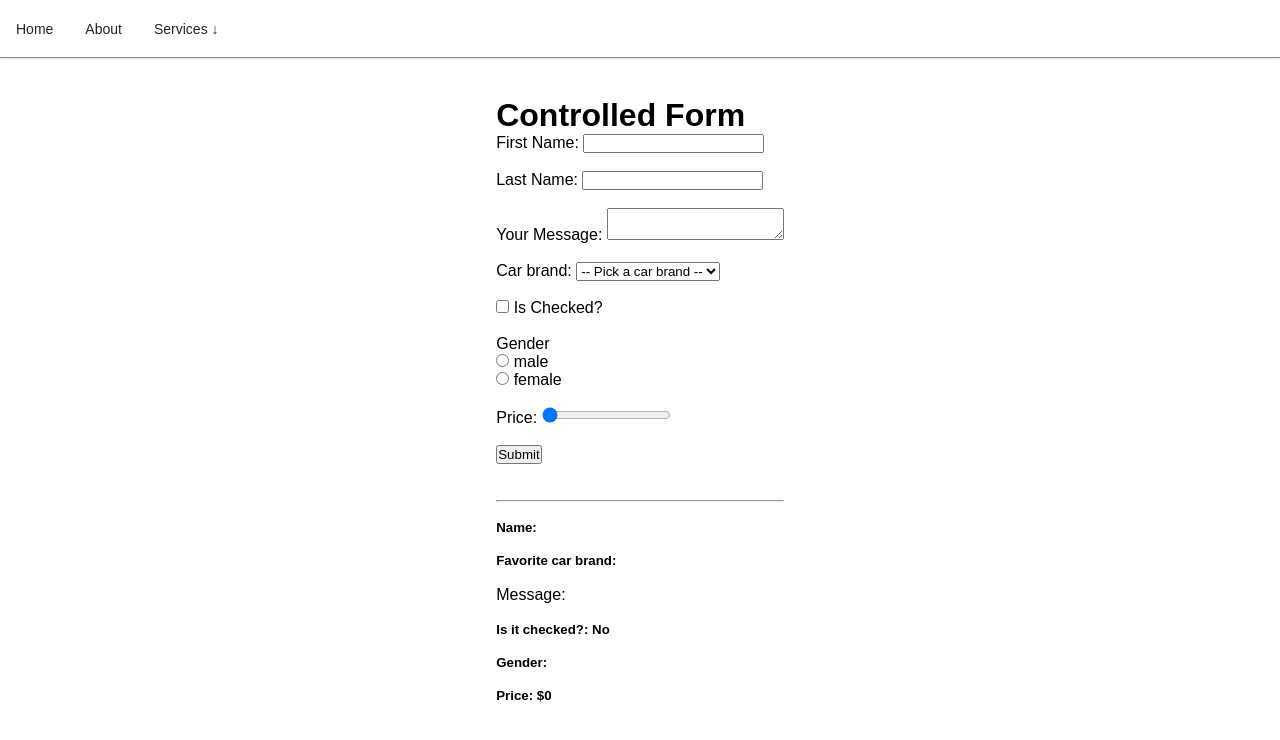
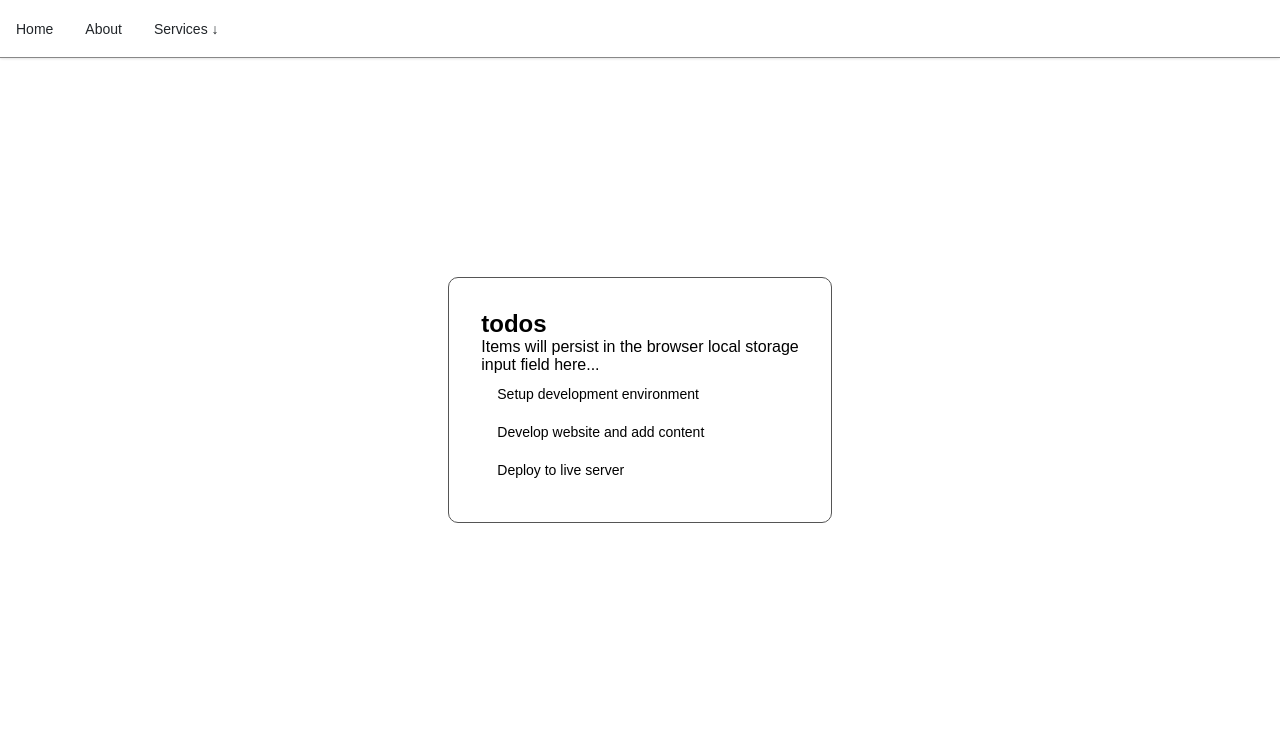
Before and after one commit to dennis-every/react-vite-todos, a React app: page / in a window 1280 px wide. Shown: the top 740 px of the page. Built offline with nearby package versions, Linux system fonts and the light colour scheme; the HTML template or start-up script is replaced by a standard one.

Commit message:
Remove Form and Modal from TodoApp

```diff
--- a/src/components/TodoApp.jsx
+++ b/src/components/TodoApp.jsx
@@ -1,11 +1,9 @@
 import Header from './Header';
-import Modal from './Modal';
 import TodosLogic from './TodosLogic';
 
 const TodoApp = () => (
   <section id="todos-section">
     <Header />
-    <Modal />
     <TodosLogic />
   </section>
 );
--- a/src/main.jsx
+++ b/src/main.jsx
@@ -3,13 +3,13 @@ import ReactDOM from 'react-dom/client';
 import './index.css';
 
 import Navbar from './components/Navbar';
-import Form from './components/Form';
+import TodoApp from './components/TodoApp';
 
 const domContainer = document.getElementById('root');
 const root = ReactDOM.createRoot(domContainer);
 root.render(
   <React.StrictMode>
     <Navbar />
-    <Form />
+    <TodoApp />
   </React.StrictMode>,
 );
```
